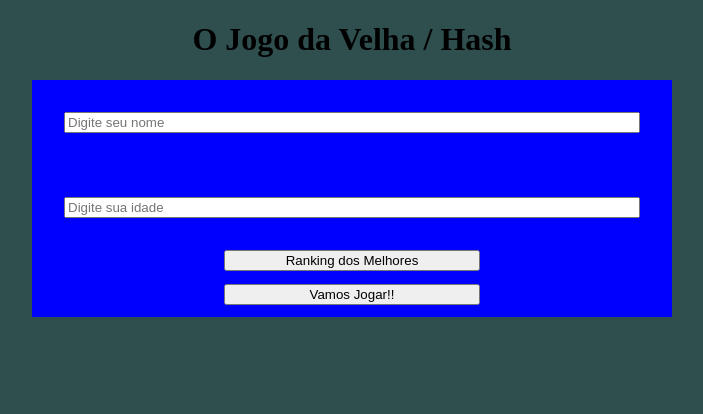
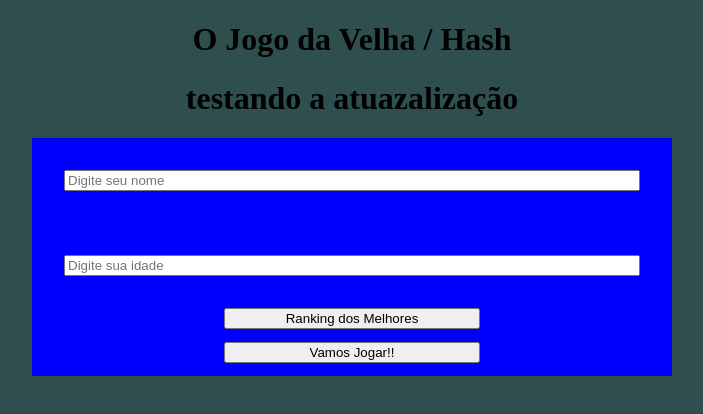
Before and after one commit to Pedro-Aron/tepedois, a plain HTML site: page index.html in a window 1280 px wide. Shown: the whole page, without its empty margins (288-991 px from the left). Drawn offline with Linux system fonts and the light colour scheme.

Commit message:
add laurem

```diff
--- a/index.html
+++ b/index.html
@@ -11,6 +11,7 @@
 
     <div id="titulo">
         <h1>O Jogo da Velha / Hash</h1>
+        <h1>testando a atuazalização</h1>
     </div>
 
     <div id="login">
```
